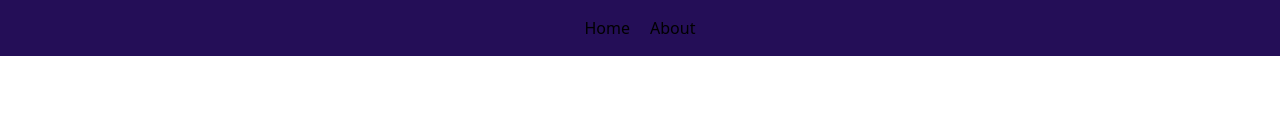
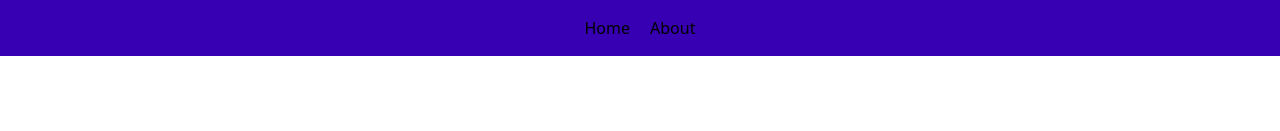
Before and after one commit to SteapMunk/e-portfolio, a Next.js app: page / in a window 1280 px wide. Shown: the top 131 px of the page. Built offline with nearby package versions, Linux system fonts and the light colour scheme; grey boxes are pictures that could not be loaded.

Commit message:
Modifying Navbar colours

```diff
--- a/app/components/navbar.module.css
+++ b/app/components/navbar.module.css
@@ -2,7 +2,7 @@
     display: flex;
     justify-content: center;
     align-items: center;
-    background-color: #240e57;
+    background-color: #3700B3;
     box-shadow: #230a57;
     min-height: 56px;
 }
```
